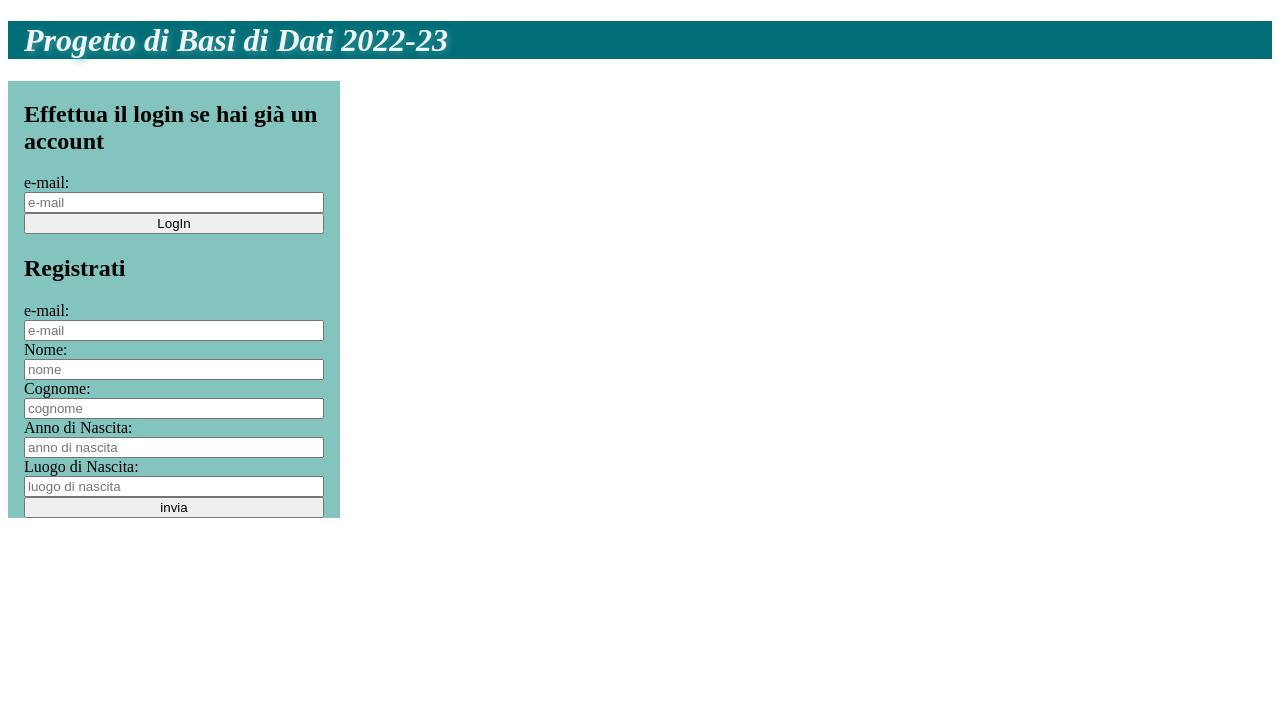
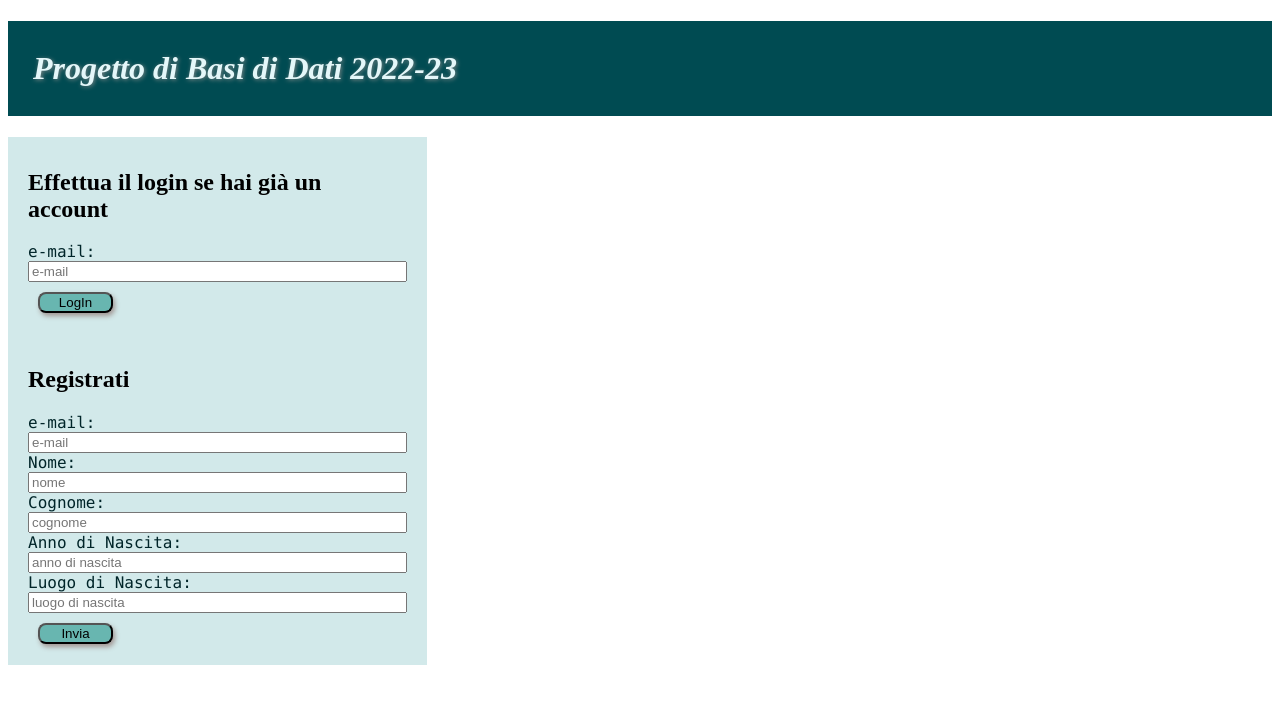
Before and after one commit to tommaso2311/DatBas_22-23, a PHP site: page / in a window 1280 px wide. Shown: the top 704 px of the page. Run offline with PHP 8.4, Linux system fonts and the light colour scheme; data that the repository does not hold is empty.

Commit message:
CSS base

```diff
--- a/index.php
+++ b/index.php
@@ -17,7 +17,6 @@
         if (isset($_GET['error']) && $_GET['error']== 1) {
                 $msg = "Credenziali sbagliate";
             }
-
       ?>
   <html>
 
@@ -32,7 +31,7 @@
     ?>
   	<label for="emailL">e-mail:</label>
       <input type="email" name="emailL" id="emailL" placeholder="e-mail">
-      <input type="submit" value="LogIn">
+      <input type="submit" value="LogIn" class="submit">
   	</form>
 
     <form action="register.php" method="post">
@@ -48,7 +47,7 @@
       <input type="number" name="annoNascita" min="1900" max="2023" step="1" placeholder="anno di nascita" id="anno">
       <label for="luogo">Luogo di Nascita: </label>
       <input type="text" name="luogoNascita" placeholder= "luogo di nascita" id="luogo">
-      <input type="submit" value="invia">
+      <input type="submit" value="Invia" class="submit">
      </form>
   </body>
 
--- a/styles.css
+++ b/styles.css
@@ -1,14 +1,32 @@
+#title {
+	background-color: #004B52;
+	color: #e4f7f9;
+	text-shadow: 1px 1px 4px  #7c8686;
+	padding:0.9em 25px;
+	font-style: italic;
+	display: box;
+}
 form {
       display: flex;
       flex-direction: column;
-      width: 300px;
-      padding:0.01em 16px;
-      background-color: #83c5be;
+      width: 30%;
+      padding:0.7em 20px;
+      background-color: #d2e9ea;
     }
-#title {
-	background-color: #006d77;
-	padding:0.01em 16px;
-	color: #edf6f9;
-	font-style: italic;
-	text-shadow: 2px 2px 7px  #42999a;
+form label{
+	color:#002529;
+	font-family: "Lucida Console", monospace;
 }
+form input.submit{
+	padding: -3px;
+	border-radius: 8px;
+	background-color: #68B6B0;
+	box-shadow: 2px 3px 5px #a19693 ;
+	color: #000000;
+	font-size: 10pt;
+	width: 75px;
+	margin:10px;
+}
+form input.text{
+
+}
```
